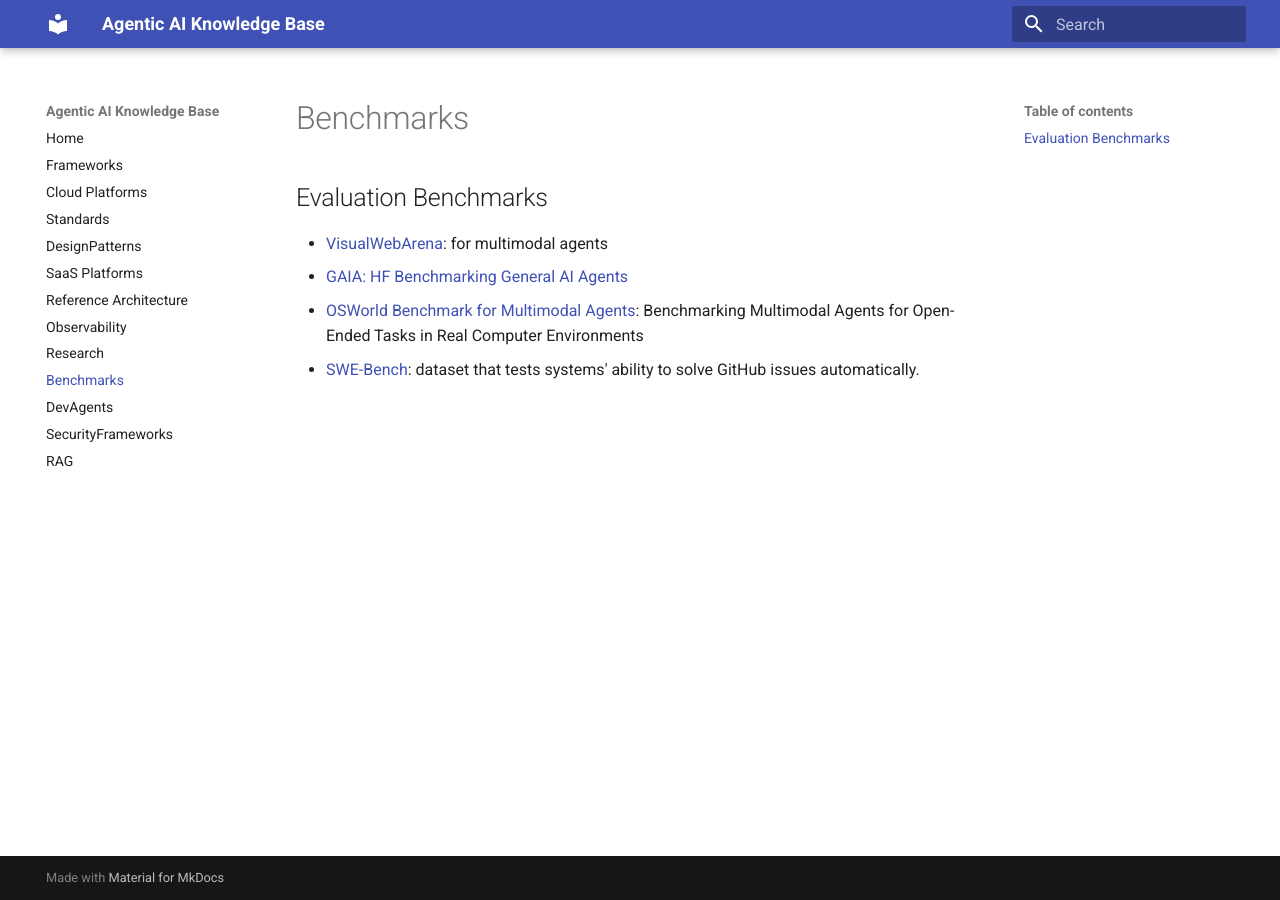
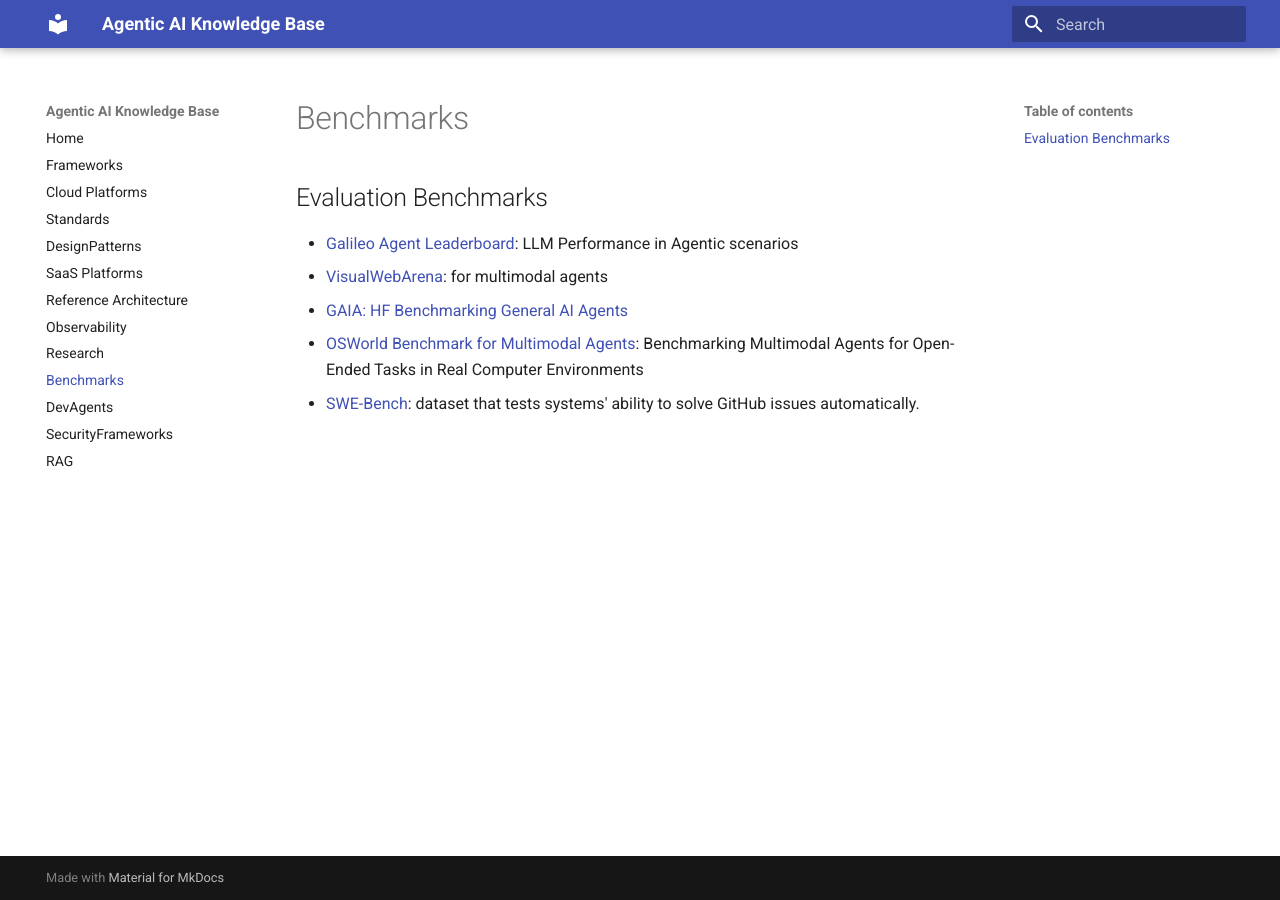
Before and after one commit to ankurkumarz/agentic-ai-knowledge-base, an MkDocs documentation site: the page built from docs/Benchmarks/Readme.md, in a window 1280 px wide. Built offline with MkDocs 1.6.1 and Material for MkDocs 9.7.7, drawn with Linux system fonts in a browser that asks for light colours.

Commit message:
Update Readme.md

```diff
--- a/docs/Benchmarks/Readme.md
+++ b/docs/Benchmarks/Readme.md
@@ -1,5 +1,6 @@
 ## Evaluation Benchmarks
 
+- [Galileo Agent Leaderboard](https://huggingface.co/spaces/galileo-ai/agent-leaderboard): LLM Performance in Agentic scenarios
 - [VisualWebArena](https://github.com/web-arena-x/visualwebarena): for multimodal agents
 - [GAIA: HF Benchmarking General AI Agents](https://huggingface.co/gaia-benchmark)
 - [OSWorld Benchmark for Multimodal Agents](https://os-world.github.io/): Benchmarking Multimodal Agents for Open-Ended Tasks in Real Computer Environments
```
